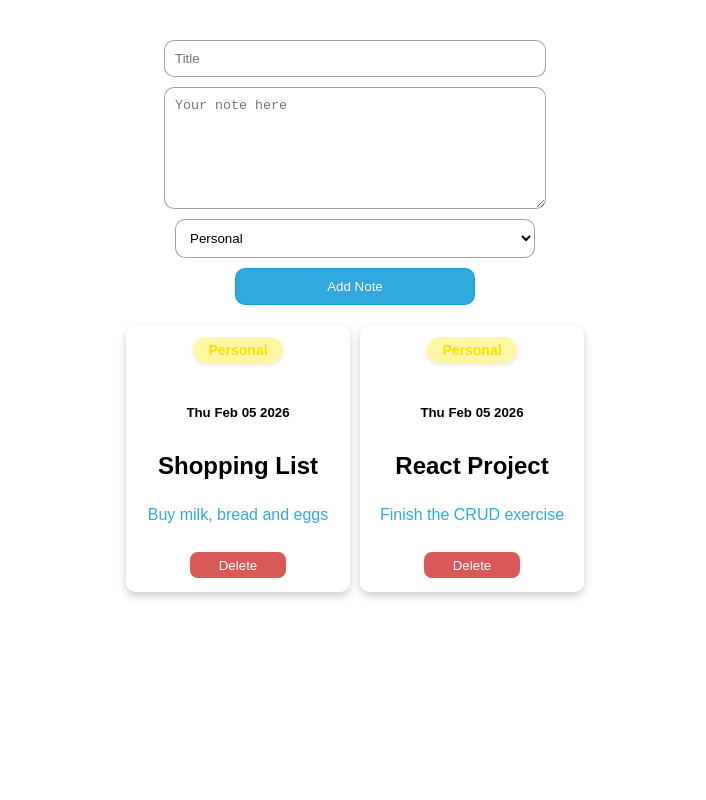
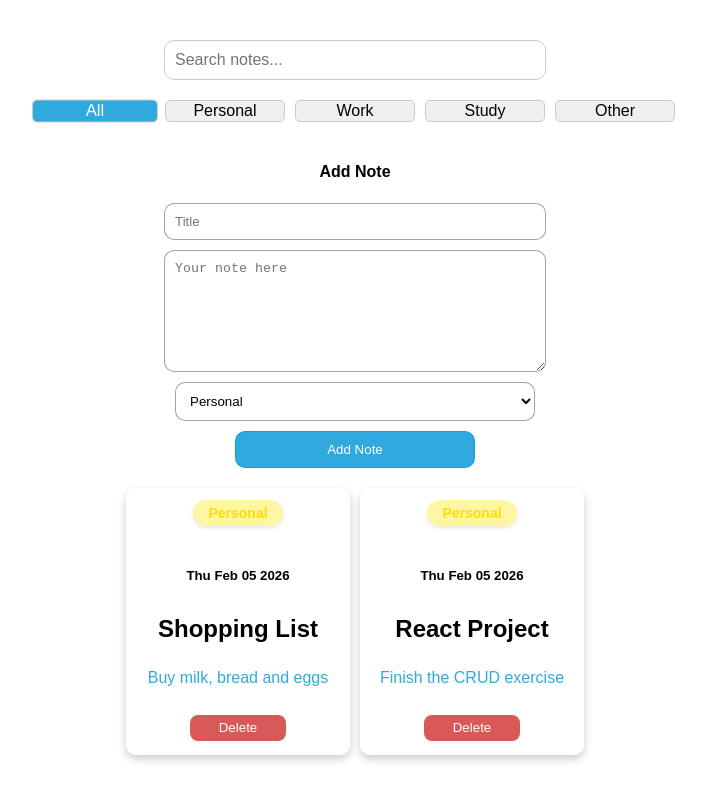
Before and after one commit to TOMLUCA7/QuickNotes, a React (Vite) app: page / in a window 1280 px wide. Shown: the top 800 px of the page, without its empty margins (285-991 px from the left). Built offline with nearby package versions, Linux system fonts and the light colour scheme.

Commit message:
feat: Implement note search and category filtering with new SearchBar and FilterBar components.

```diff
--- a/components/AddNote/AddNote.jsx
+++ b/components/AddNote/AddNote.jsx
@@ -9,7 +9,10 @@ const AddNote = ({addNote}) => {
   const [category, setCategory] = useState(DEFAULT_CATEGORY);
 
   const addNotes = () => {
-    if (!title.trim() || !text.trim()) return;
+    if (!title.trim() || !text.trim()) {
+      alert('Please fill in all fields');
+      return;
+    }
     addNote(title, text, category);
     setTitle('');
     setText('');
@@ -19,6 +22,7 @@ const AddNote = ({addNote}) => {
 
   return (
     <div className='add-note-container'>
+      <h4>Add Note</h4>
       <input
         className='add-note-title'
         type="text"
--- /dev/null
+++ b/components/FilterBar/FilterBar.css
@@ -0,0 +1,29 @@
+.filter-bar-container {
+  display: flex;
+  justify-content: center;
+  gap: 10px;
+  margin-bottom: 20px;
+  flex-wrap: wrap;
+}
+
+.filter-button {
+  transition: all 0.3s ease;
+  width: 10%;
+  height: 10%;
+  font-size: 16px;
+  border-radius: 5px;
+  border: 1px solid #ccc;
+  cursor: pointer;
+}
+
+.filter-button.active {
+  background-color: #119dd9de;
+  color: #fff;
+  transform: scale(1.05);
+  width: 10%;
+  height: 10%;
+  font-size: 16px;
+  border-radius: 5px;
+  border: 1px solid #ccc;
+  cursor: pointer;
+}
--- /dev/null
+++ b/components/FilterBar/FilterBar.jsx
@@ -0,0 +1,21 @@
+import MyButton from '../MyButton/MyButton';
+import './FilterBar.css';
+
+const FilterBar = ({ selectedCategory, setSelectedCategory, categories }) => {
+  const allCategories = [{ name: 'All' }, ...categories];
+
+  return (
+    <div className="filter-bar-container">
+      {allCategories.map((category) => (
+        <MyButton
+          key={category.name}
+          label={category.name}
+          onClick={() => setSelectedCategory(category.name)}
+          className={`filter-button ${selectedCategory === category.name ? 'active' : ''}`}
+        />
+      ))}
+    </div>
+  );
+};
+
+export default FilterBar;
--- /dev/null
+++ b/components/SearchBar/SearchBar.css
@@ -0,0 +1,12 @@
+.search-bar-container {
+  margin-bottom: 20px;
+  width: 100%;
+}
+
+.search-bar-input {
+  width: 30%;
+  padding: 10px;
+  border-radius: 10px;
+  border: 1px solid #ccc;
+  font-size: 16px;
+}
--- /dev/null
+++ b/components/SearchBar/SearchBar.jsx
@@ -0,0 +1,17 @@
+import './SearchBar.css';
+
+const SearchBar = ({ searchNotes, setSearchNotes }) => {
+  return (
+    <div className="search-bar-container">
+      <input
+        type="text"
+        className="search-bar-input"
+        placeholder="Search notes..."
+        value={searchNotes}
+        onChange={(e) => setSearchNotes(e.target.value)}
+      />
+    </div>
+  );
+};
+
+export default SearchBar;
--- a/src/App.jsx
+++ b/src/App.jsx
@@ -2,7 +2,9 @@ import { useEffect, useState } from 'react'
 import './App.css'
 import AddNote from '../components/AddNote/AddNote'
 import Note from '../components/Note/Note';
-import { DEFAULT_CATEGORY } from './constants';
+import { DEFAULT_CATEGORY, CATEGORIES } from './constants';
+import SearchBar from '../components/SearchBar/SearchBar';
+import FilterBar from '../components/FilterBar/FilterBar';
 
 import Modal from 'react-modal';
 // usually put it outside the component
@@ -14,6 +16,9 @@ function App() {
     { id: 1, title: "Shopping List", text: "Buy milk, bread and eggs", category: DEFAULT_CATEGORY },
     { id: 2, title: "React Project", text: "Finish the CRUD exercise", category: DEFAULT_CATEGORY },
   ]);
+
+  const [searchNotes, setSearchNotes] = useState('');
+  const [selectedCategory, setSelectedCategory] = useState('All');
 
   useEffect(() => {
     localStorage.setItem('notes_data', JSON.stringify(notes));
@@ -39,19 +44,29 @@ function App() {
     setNotes(notes.map(note => note.id === noteId ? updatedNote : note))
   }
 
+  const filteredNotes = notes.filter((note) => {
+    const matchesSearch =
+      note.title.toLowerCase().includes(searchNotes.toLowerCase()) ||
+      note.text.toLowerCase().includes(searchNotes.toLowerCase());
+    const matchesCategory =
+      selectedCategory === 'All' || note.category === selectedCategory;
+
+    return matchesSearch && matchesCategory;
+  });
 
   return (
     <>
-      {notes.length > 0 ? (
-        <>
-          <AddNote addNote={addNote}/>
-          <Note notes={notes} deleteNote={deleteNote} updateNote={updateNote}/>
-        </>
+      <SearchBar searchNotes={searchNotes} setSearchNotes={setSearchNotes} />
+      <FilterBar
+        selectedCategory={selectedCategory}
+        setSelectedCategory={setSelectedCategory}
+        categories={CATEGORIES}
+      />
+      <AddNote addNote={addNote}/>
+      {filteredNotes.length > 0 ? (
+        <Note notes={filteredNotes} deleteNote={deleteNote} updateNote={updateNote}/>
       ) : (
-        <>
-          <AddNote addNote={addNote}/>
-          <h3>No notes found</h3>
-        </>
+        <h3>No notes found</h3>
       )}
     </>
   )
```
Also changed, not shown: src/App.css (line endings or trailing spaces).
